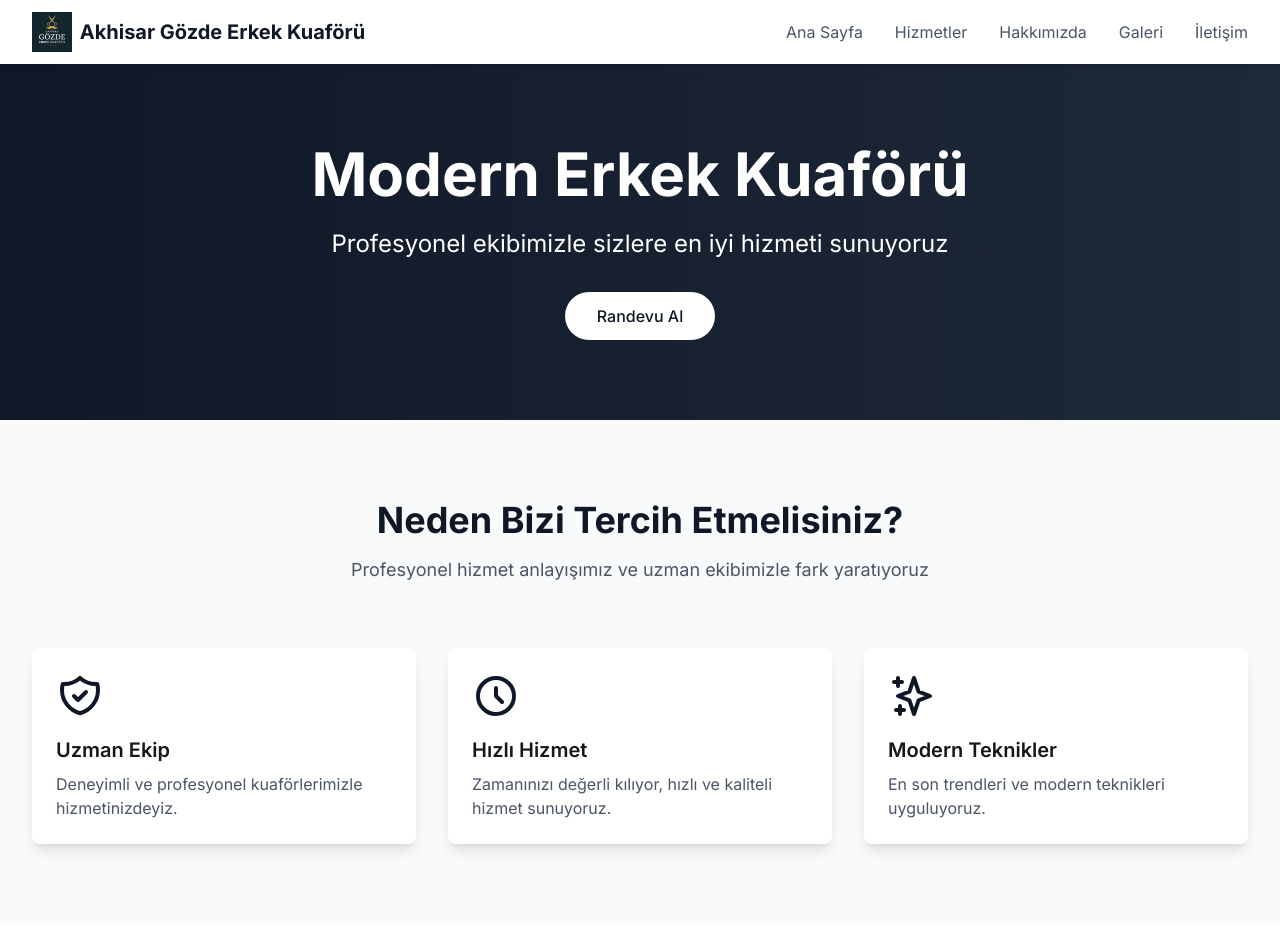
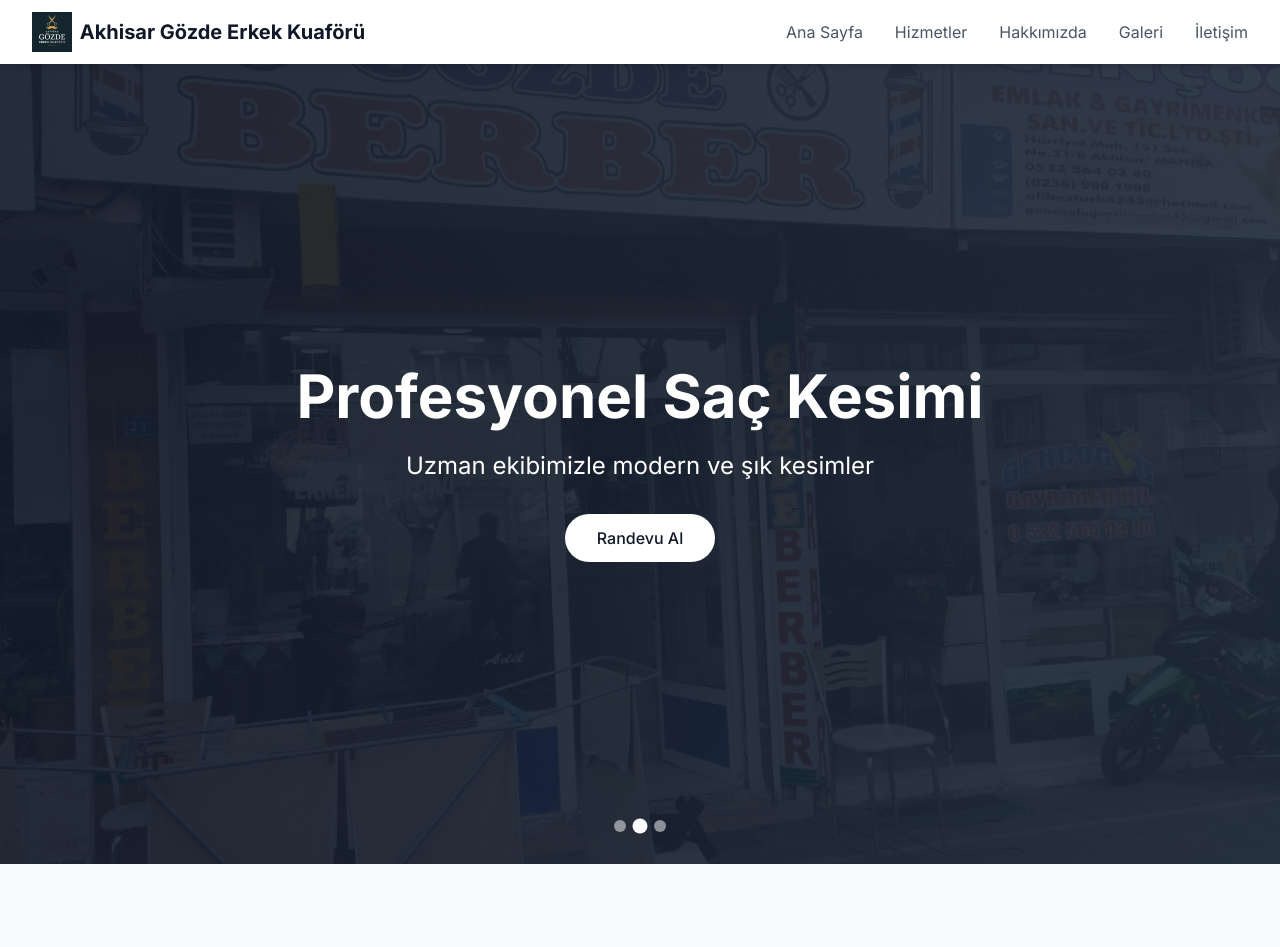
Before and after one commit to adilerdogan/adilerdogan.github.io, a Next.js app: page / in a window 1280 px wide. Shown: the top 947 px of the page. Built offline with nearby package versions, Linux system fonts and the light colour scheme.

Commit message:
Add image slider to hero section on home page

```diff
--- a/src/app/page.tsx
+++ b/src/app/page.tsx
@@ -1,7 +1,36 @@
 'use client';
 import Image from "next/image";
+import { useState, useEffect } from "react";
 
 export default function Home() {
+  const [currentSlide, setCurrentSlide] = useState(0);
+
+  const slides = [
+    {
+      title: "Modern Erkek Kuaförü",
+      description: "Profesyonel ekibimizle sizlere en iyi hizmeti sunuyoruz",
+      image: "/sources/gallery/kuafor1.jpeg"
+    },
+    {
+      title: "Profesyonel Saç Kesimi",
+      description: "Uzman ekibimizle modern ve şık kesimler",
+      image: "/sources/gallery/kuafor2.jpeg"
+    },
+    {
+      title: "Sakal Tıraşı ve Bakım",
+      description: "Modern sakal tıraşı ve şekillendirme hizmetleri",
+      image: "/sources/gallery/kuafor3.jpeg"
+    }
+  ];
+
+  useEffect(() => {
+    const timer = setInterval(() => {
+      setCurrentSlide((prev) => (prev + 1) % slides.length);
+    }, 5000); // Change slide every 5 seconds
+
+    return () => clearInterval(timer);
+  }, []);
+
   const services = [
     {
       title: "Saç Kesimi",
@@ -122,15 +151,30 @@
 
   return (
     <div className="min-h-screen">
-      {/* Hero Section */}
-      <section id="anasayfa" className="bg-gradient-to-r from-gray-900 to-gray-800 text-white py-20">
-        <div className="max-w-7xl mx-auto px-4 sm:px-6 lg:px-8">
-          <div className="text-center">
-            <h1 className="text-4xl md:text-6xl font-bold mb-6">
-              Modern Erkek Kuaförü
+      {/* Hero Section with Slider */}
+      <section id="anasayfa" className="relative h-screen">
+        {slides.map((slide, index) => (
+          <div
+            key={index}
+            className={`absolute inset-0 transition-opacity duration-1000 ${
+              index === currentSlide ? 'opacity-100' : 'opacity-0'
+            }`}
+          >
+            <div className="absolute inset-0 bg-gradient-to-r from-gray-900/90 to-gray-800/90 z-10" />
+            <Image
+              src={slide.image}
+              alt={slide.title}
+              fill
+              className="object-cover"
+              priority={index === 0}
+            />
+            <div className="relative z-20 h-full flex items-center justify-center text-center px-4">
+              <div className="max-w-3xl">
+                <h1 className="text-4xl md:text-6xl font-bold text-white mb-6 transform transition-all duration-1000 translate-y-0">
+                  {slide.title}
                 </h1>
-            <p className="text-xl md:text-2xl mb-8">
-              Profesyonel ekibimizle sizlere en iyi hizmeti sunuyoruz
+                <p className="text-xl md:text-2xl text-white mb-8 transform transition-all duration-1000 translate-y-0">
+                  {slide.description}
                 </p>
                 <button
                   onClick={() => document.getElementById('iletisim')?.scrollIntoView({ behavior: 'smooth' })}
@@ -139,6 +183,22 @@
                   Randevu Al
                 </button>
               </div>
+            </div>
+          </div>
+        ))}
+
+        {/* Slider Navigation Dots */}
+        <div className="absolute bottom-8 left-1/2 transform -translate-x-1/2 z-20 flex space-x-2">
+          {slides.map((_, index) => (
+            <button
+              key={index}
+              onClick={() => setCurrentSlide(index)}
+              className={`w-3 h-3 rounded-full transition-all duration-300 ${
+                index === currentSlide ? 'bg-white scale-125' : 'bg-white/50'
+              }`}
+              aria-label={`Go to slide ${index + 1}`}
+            />
+          ))}
         </div>
       </section>
 
```
Lines whose indentation alone changed are shown as unchanged.
